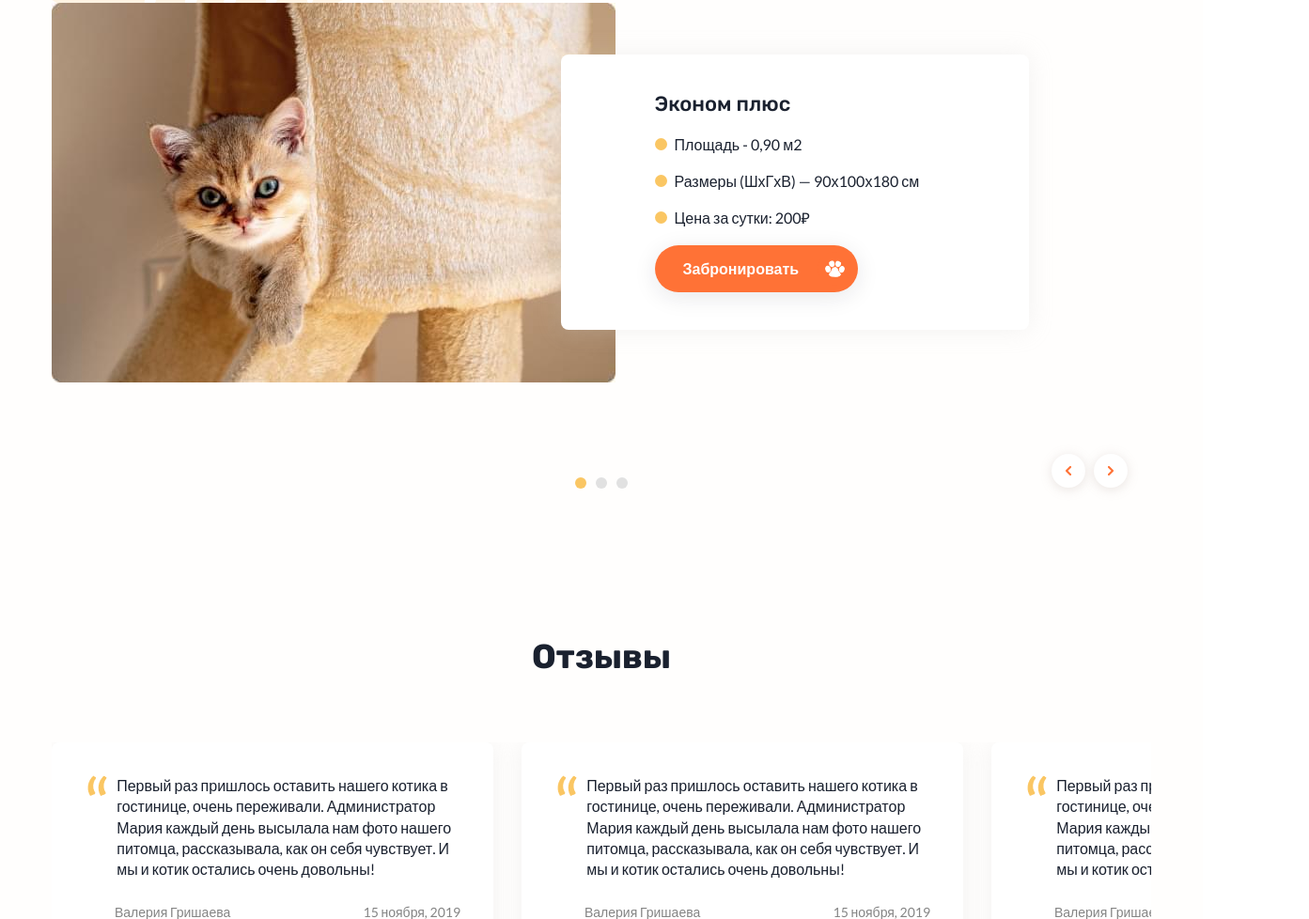
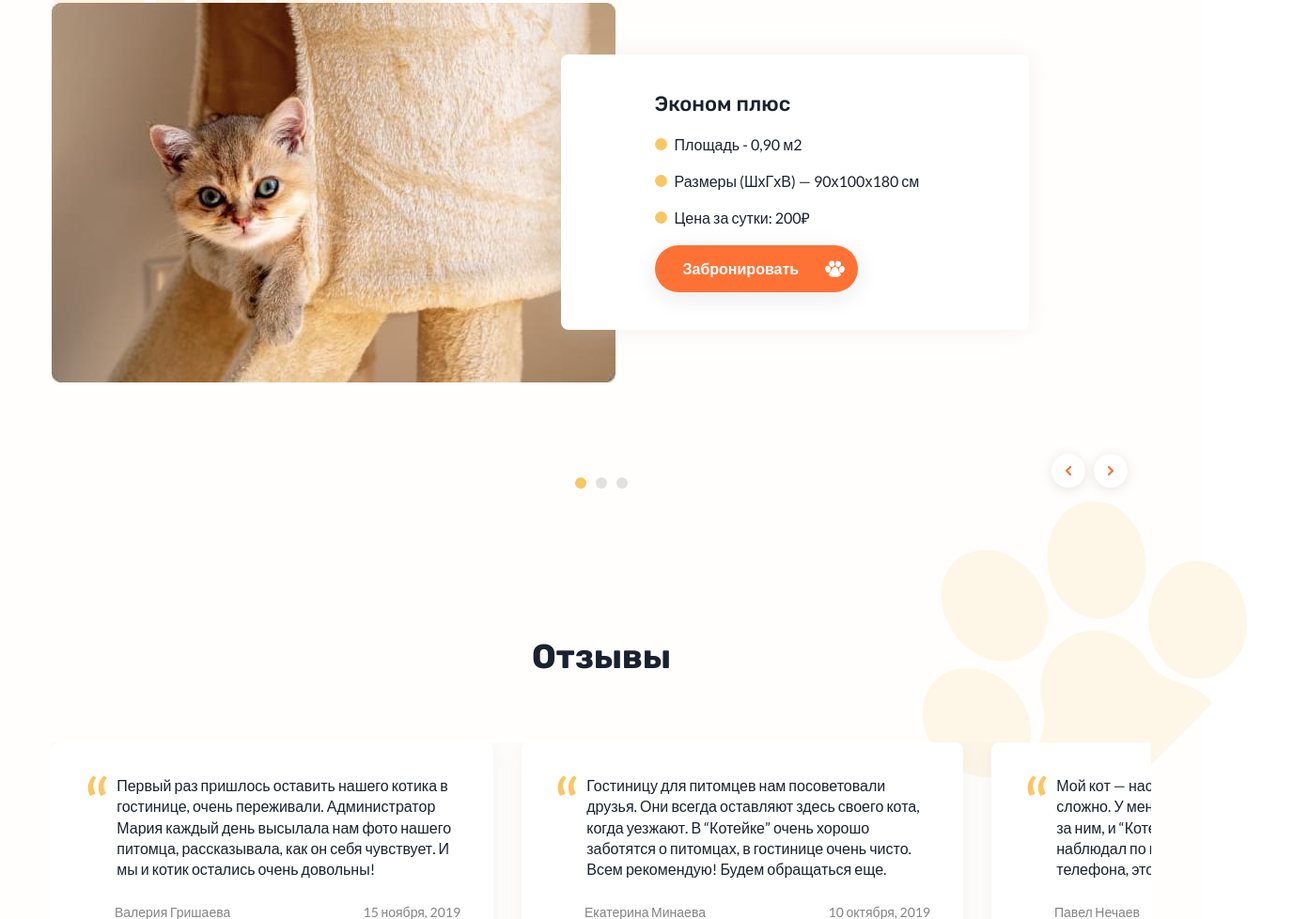
Before and after one commit to VRez-web/-hotel-for-cats, a website: page app/index.html in a window 1280 px wide. Shown: the part 1822-2800 px from the top of the page at 94% size, 1393 px wide, since content can reach past the window. Drawn offline with nearby package versions, Linux system fonts and the light colour scheme; a web font is replaced by a local one.

Commit message:
progress

```diff
--- a/app/index.html
+++ b/app/index.html
@@ -184,7 +184,7 @@
           </div>
         </div>
       </section>
-      <section class="reviews">
+      <section class="reviews" id="reviews">
         <div class="container">
           <h2 class="section__title">Отзывы</h2>
           <div class="reviews__inner">
@@ -205,31 +205,41 @@
             <div class="reviews__wrapper-item">
               <div class="reviews__item">
                 <p>
-                  Первый раз пришлось оставить нашего котика в гостинице, очень
-                  переживали. Администратор Мария каждый день высылала нам фото
-                  нашего питомца, рассказывала, как он себя чувствует. И мы и
-                  котик остались очень довольны!
+                  Гостиницу для питомцев нам посоветовали друзья. Они всегда
+                  оставляют здесь своего кота, когда уезжают. В “Котейке” очень
+                  хорошо заботятся о питомцах, в гостинице очень чисто. Всем
+                  рекомендую! Будем обращаться еще.
                 </p>
                 <div class="reviews__item-author-and-date">
-                  <span>Валерия Гришаева</span>
-                  <span>15 ноября, 2019</span>
+                  <span>Екатерина Минаева</span>
+                  <span>10 октября, 2019</span>
                 </div>
               </div>
             </div>
             <div class="reviews__wrapper-item">
               <div class="reviews__item">
                 <p>
-                  Первый раз пришлось оставить нашего котика в гостинице, очень
-                  переживали. Администратор Мария каждый день высылала нам фото
-                  нашего питомца, рассказывала, как он себя чувствует. И мы и
-                  котик остались очень довольны!
+                  Мой кот — настоящая привереда, угодить ему сложно. У меня были
+                  особые требования к уходу за ним, и “Котейка” отлично
+                  справились. Я часто наблюдал по видео за питомцем со своего
+                  телефона, это очень удобно.
                 </p>
                 <div class="reviews__item-author-and-date">
-                  <span>Валерия Гришаева</span>
-                  <span>15 ноября, 2019</span>
+                  <span>Павел Нечаев</span>
+                  <span>2 августа, 2019</span>
                 </div>
               </div>
             </div>
+          </div>
+        </div>
+      </section>
+      <section class="contacts">
+        <div class="contacts__inner">
+          <div class="contacts__content">
+            1
+          </div>
+          <div class="map">
+          <a href="https://yandex.ru/maps/22/kaliningrad/?utm_medium=mapframe&utm_source=maps" style="color:#eee;font-size:12px;position:absolute;top:0px;">Калининград</a><a href="https://yandex.ru/maps/22/kaliningrad/?ll=30.323118%2C59.938635&utm_medium=mapframe&utm_source=maps&z=16.74" style="color:#eee;font-size:12px;position:absolute;top:14px;">Санкт‑Петербург — Яндекс.Карты</a><iframe src="https://yandex.ru/map-widget/v1/-/CCQpjEsclC" width="900" height="400" frameborder="1" allowfullscreen="true" style="position:relative;"></iframe>
           </div>
         </div>
       </section>
--- a/app/scss/_global.scss
+++ b/app/scss/_global.scss
@@ -8,6 +8,7 @@ body {
   font-weight: 400;
   font-size: 16px;
   color: $color-font;
+  overflow-x: hidden;
 }
 main{
   background: #fffefd;
@@ -85,7 +86,7 @@ p {
     height: 12px;
 
     &.slick-active {
-      background-color: $color-dots;
+      background-color: $color-yellow;
     }
   }
 
@@ -109,10 +110,7 @@ p {
     content: "";
   }
 
-  &:hover {
-    background: none;
-    color: #fff;
-  }
+
 }
 .slick-prev {
   right: 70px;
--- a/app/scss/_vars.scss
+++ b/app/scss/_vars.scss
@@ -1,7 +1,7 @@
 // Colors
 
 $color-font:#1A212F;
-$color-dots:#FAC663;
+$color-yellow:#FAC663;
 $color-orange:#FF7236;
 
 
--- a/app/scss/style.scss
+++ b/app/scss/style.scss
@@ -68,9 +68,9 @@
 }
 .advantages {
   padding: 140px 0;
-  background-image: url(../img/bg-advantages.png);
+  background-image: url(../img/bg-paw.png);
   background-repeat: no-repeat;
-  background-position: right top;
+  background-position: 105% 0%;
 
   &__inner {
     display: flex;
@@ -141,7 +141,7 @@
           display: inline-block;
           width: 13px;
           height: 13px;
-          background-color: $color-dots;
+          background-color: $color-yellow;
           border-radius: 50%;
           margin-right: 8px;
         }
@@ -150,7 +150,25 @@
   }
 }
 .reviews {
-  margin-top: 150px;
+  padding-top: 150px;
+  position: relative;
+  z-index: 1;
+  margin-bottom: 250px;
+  &::after {
+    content: "";
+    position: absolute;
+    background-image: url(../img/bg-paw.png);
+    background-repeat: no-repeat;
+    display: block;
+    width: 100%;
+    max-width: 390px;
+    height: 100%;
+    max-height: 300px;
+    right: -5%;
+    top: 0;
+    z-index: -1;
+    transform: rotate(-45deg);
+  }
 
   &__inner {
     display: flex;
@@ -198,3 +216,25 @@
     }
   }
 }
+.contacts {
+
+
+  &__inner {
+    display: flex;
+    align-items: center;
+  }
+  &__content {
+    width: 40%;
+    background-color: $color-yellow;
+    padding: 70px 111px 70px 200px;
+  }
+  .map {
+
+
+    iframe{
+      width: 60vw;
+      border: none;
+    }
+  }
+
+ }
```
Also changed, not shown: app/css/style.min.css, app/img/bg-paw.png (added), dist/css/style.min.css, dist/img/bg-paw.png (added), dist/index.html.
